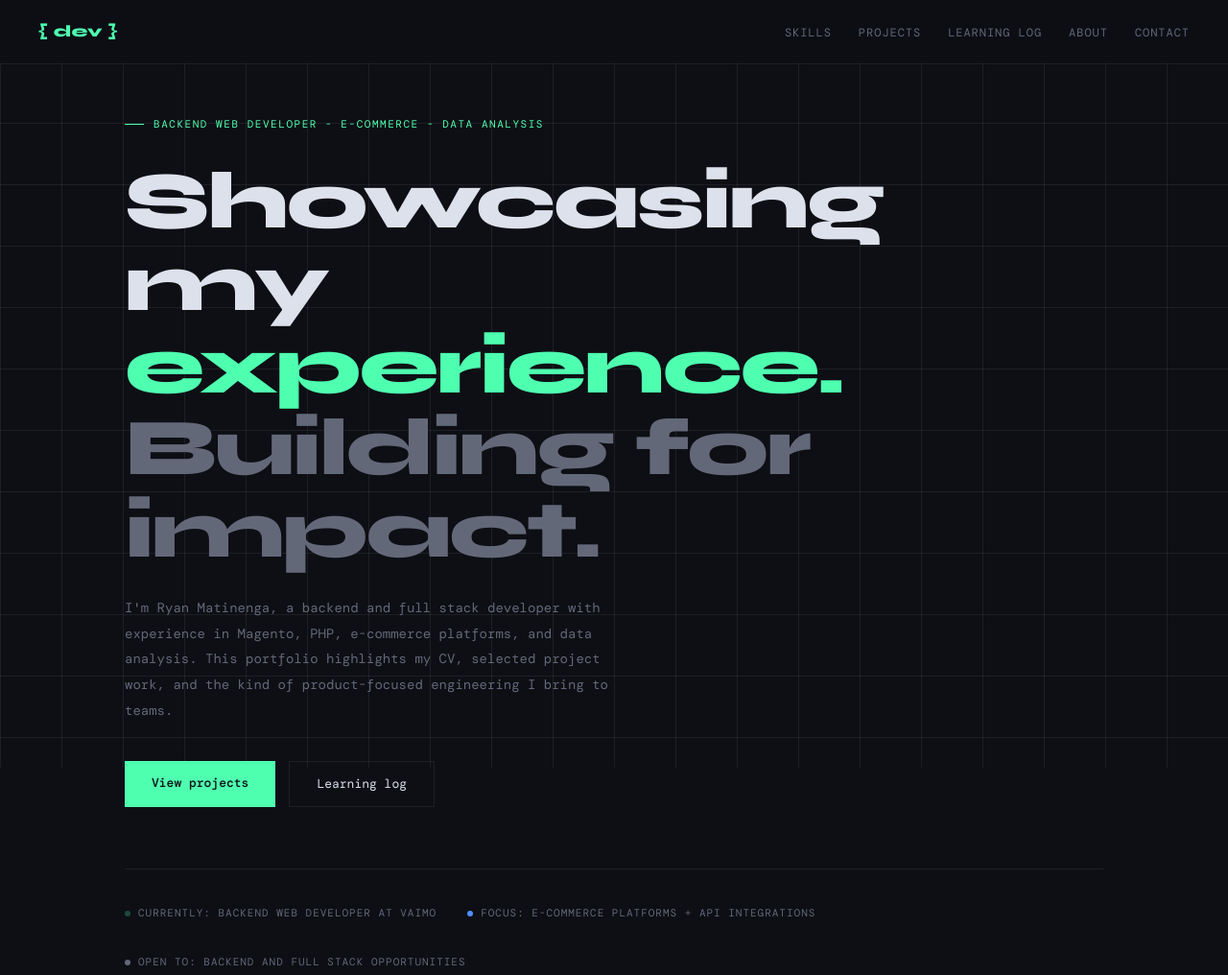
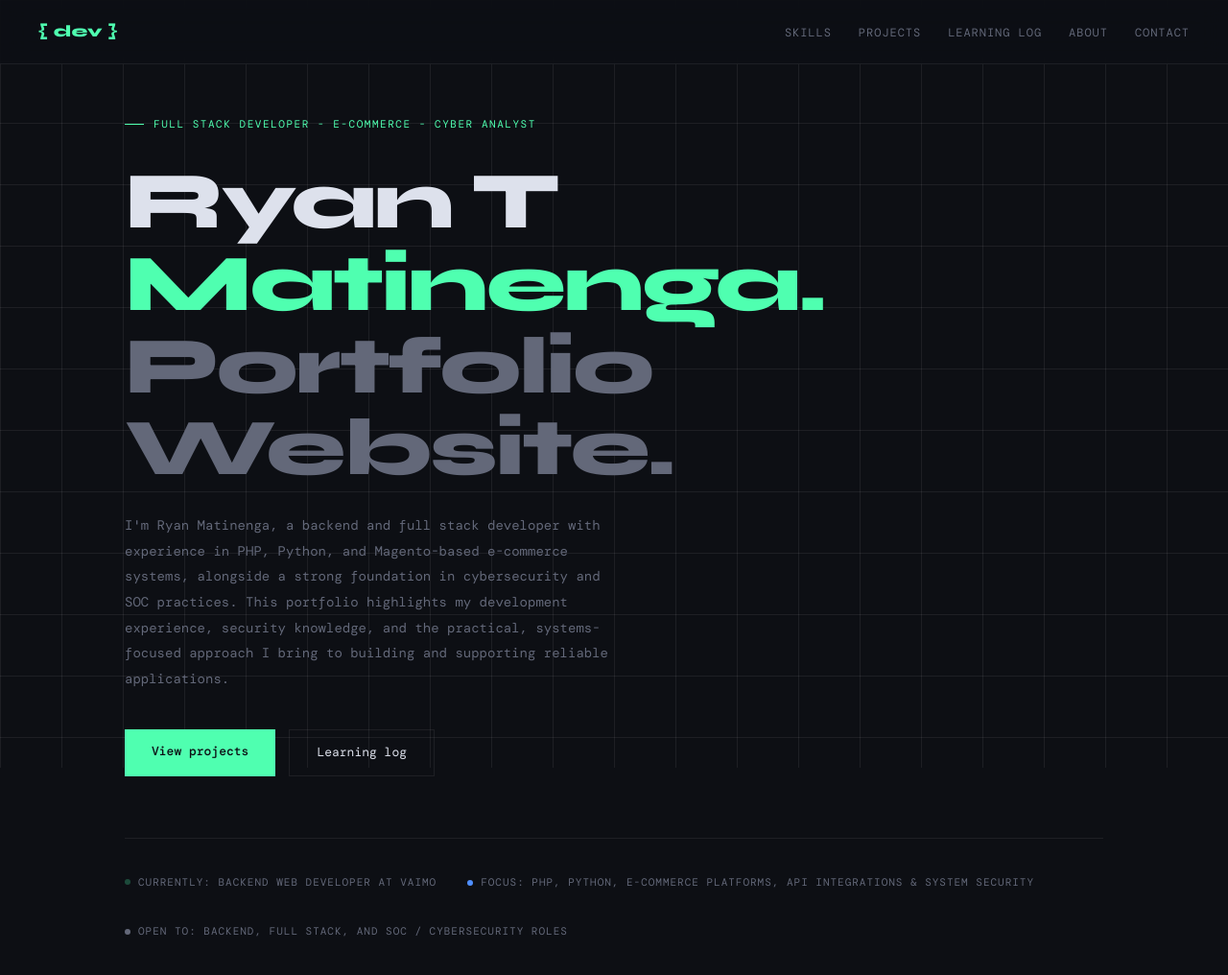
Before and after one commit to RyanMatinenga/developer-portfolio, a plain HTML site: page developer-portfolio/index.html in a window 1280 px wide. Shown: the top 1016 px of the page at 96% size. Drawn offline with nearby package versions, Linux system fonts and the light colour scheme; a web font is replaced by a local one.

Commit message:
Content chnages done to Hero page

```diff
--- a/developer-portfolio/sections/hero.html
+++ b/developer-portfolio/sections/hero.html
@@ -1,15 +1,15 @@
 <section class="hero">
-  <div class="hero-eyebrow">Backend web developer - e-commerce - data analysis</div>
+  <div class="hero-eyebrow">Full stack developer - e-commerce - Cyber analyst </div>
 
   <h1 class="hero-title">
-    Showcasing my<br>
-    <em>experience.</em><br>
-    <span class="dim">Building for impact.</span>
+    Ryan T<br>
+    <em>Matinenga.</em><br>
+    <span class="dim">Portfolio Website.</span>
   </h1>
 
   <p class="hero-sub">
-    I'm Ryan Matinenga, a backend and full stack developer with experience in Magento, PHP, e-commerce platforms, and data analysis.
-    This portfolio highlights my CV, selected project work, and the kind of product-focused engineering I bring to teams.
+    I'm Ryan Matinenga, a backend and full stack developer with experience in PHP, Python, and Magento-based e-commerce systems, alongside a strong foundation in cybersecurity and SOC practices.
+    This portfolio highlights my development experience, security knowledge, and the practical, systems-focused approach I bring to building and supporting reliable applications.
   </p>
 
   <div class="hero-actions">
@@ -24,11 +24,11 @@
     </div>
     <div class="status-item">
       <div class="dot dot-blue"></div>
-      Focus: E-commerce platforms + API integrations
+      Focus: PHP, PYTHON, E-COMMERCE PLATFORMS, API INTEGRATIONS & SYSTEM SECURITY
     </div>
     <div class="status-item">
       <div class="dot dot-dim"></div>
-      Open to: Backend and full stack opportunities
+      Open to: BACKEND, FULL STACK, AND SOC / CYBERSECURITY ROLES
     </div>
   </div>
 </section>
```
